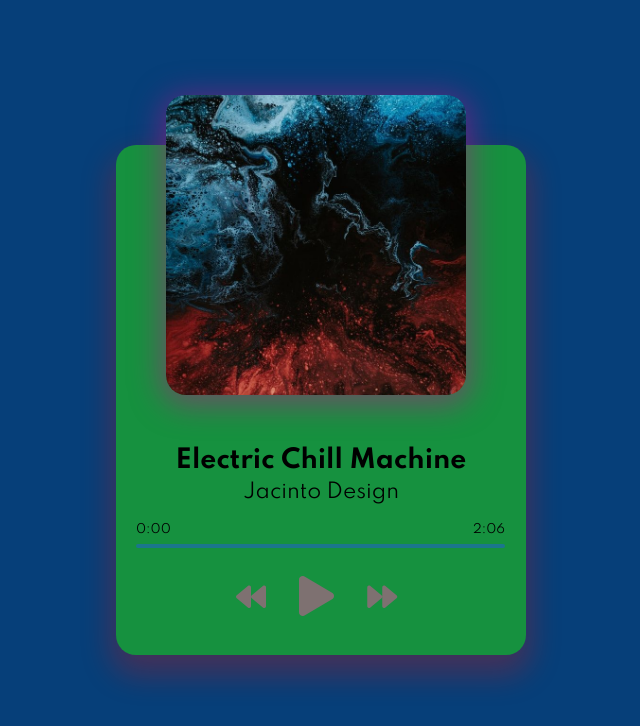
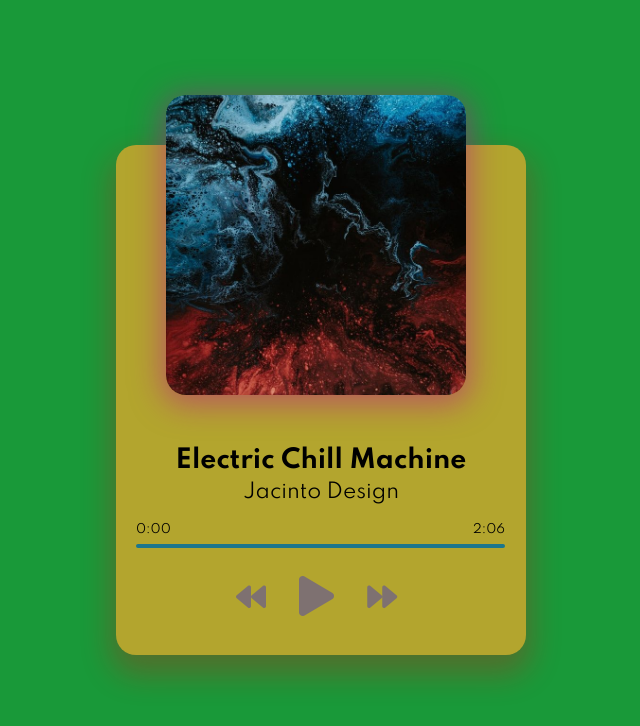
Before and after one commit to bhardwajprashant1234/Music-Player, a plain HTML site: page index.html in a window 1280 px wide. Shown: the whole page, without its empty margins (319-959 px from the left). Drawn offline with Linux system fonts and the light colour scheme.

Commit message:
Add files via upload

```diff
--- a/style.css
+++ b/style.css
@@ -9,7 +9,7 @@ html {
 body {
   margin: 0;
   min-height: 100vh;
-  background: #063f79;
+  background: #199939;
   display: flex;
   justify-content: center;
   align-items: center;
@@ -20,7 +20,7 @@ body {
 .player-container {
   height: 510px;
   width: 410px;
-  background: #16913f;
+  background: #b3a52e;
   border-radius: 20px;
   box-shadow: 0 15px 30px 5px rgba(212, 16, 16, 0.3);
 }
@@ -65,7 +65,7 @@ h3 {
 }
 
 .progress {
-  background: #f50b0b;
+  background: #a82187;
   border-radius: 5px;
   height: 100%;
   width: 0%;
```
